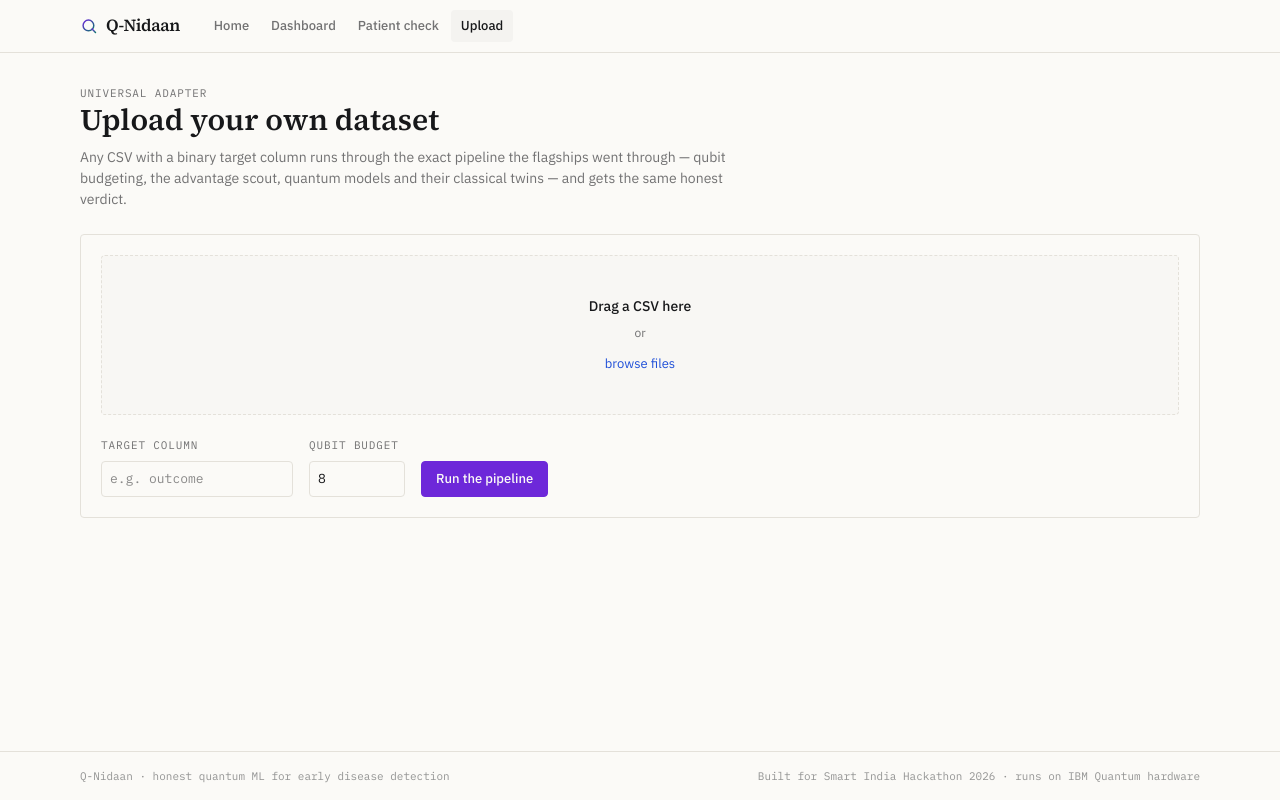
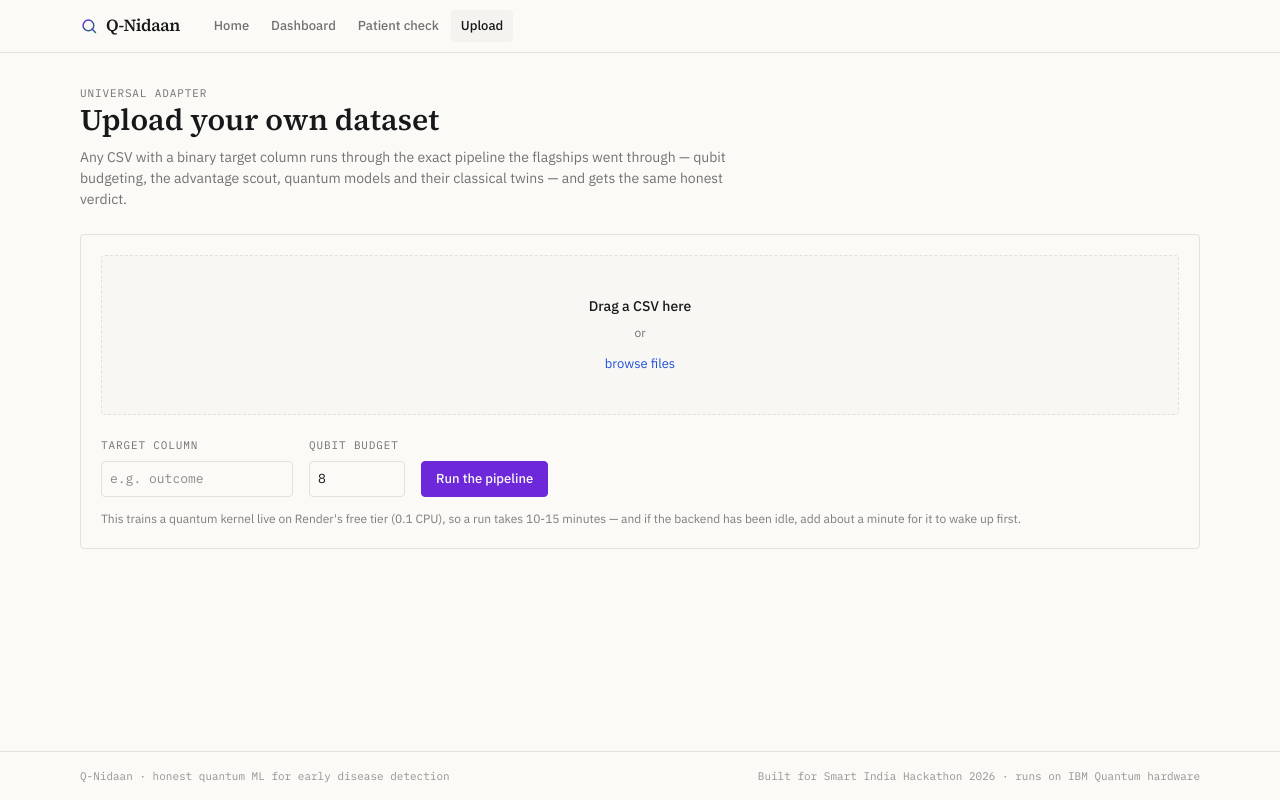
Before and after one commit to satyam-mishra-dev/quantum-machine-learning-kernel-diagnostics, a React (Vite) app in the folder web/: page /upload in a window 1280 px wide. Built offline with nearby package versions, Linux system fonts and the light colour scheme.

Commit message:
web: point the API rewrite at the live backend, warn about free-tier latency
ColdStartNote sits under every loading state that waits on the API. Upload
gets its own copy: a live quantum-kernel train measured 10-15 min on Render
free (0.1 CPU), not the 2 min DEMO.md claims.

```diff
--- a/web/src/components/ui.tsx
+++ b/web/src/components/ui.tsx
@@ -99,3 +99,19 @@ export function KV({ k, v }: { k: ReactNode; v: ReactNode }): ReactNode {
     </div>
   );
 }
+
+/** Render free tier sleeps after 15 min idle and wakes in ~50s. Say so
+ *  wherever a page waits on the API, so a cold start doesn't read as broken. */
+export function ColdStartNote({ children }: { children?: ReactNode }): ReactNode {
+  return (
+    <p className="mt-3 text-[12px] leading-relaxed text-ink/55">
+      {children ?? (
+        <>
+          The backend runs on Render's free tier — if it has been idle it needs
+          about a minute to wake up, so the first request can be slow. Later
+          ones are quick.
+        </>
+      )}
+    </p>
+  );
+}
--- a/web/src/pages/Dashboard.tsx
+++ b/web/src/pages/Dashboard.tsx
@@ -1,7 +1,7 @@
 import type { ReactNode } from 'react';
 import { Link } from 'react-router-dom';
 import { MODEL_LABELS, useApi, type DatasetCard } from '../lib/api';
-import { Badge, Card, ErrorState, Eyebrow, PageTitle, Skeleton } from '../components/ui';
+import { Badge, Card, ErrorState, Eyebrow, PageTitle, Skeleton , ColdStartNote } from '../components/ui';
 import { CountUp, Reveal } from '../components/motion';
 import { HardwareSection } from '../components/Hardware';
 
@@ -78,6 +78,7 @@ export function Dashboard(): ReactNode {
             {[0, 1, 2].map((i) => (
               <Skeleton key={i} className="h-56" />
             ))}
+            <ColdStartNote />
           </div>
         )}
         {error && (
--- a/web/src/pages/DatasetDetail.tsx
+++ b/web/src/pages/DatasetDetail.tsx
@@ -6,7 +6,7 @@ import {
 } from 'recharts';
 import { isFullFloor, isQuantum, MODEL_LABELS, useApi, type RunDetail } from '../lib/api';
 import { AXIS_TICK, CLASSICAL_BAR, QUANTUM_BAR, SERIES_COLORS, TOOLTIP_STYLE } from '../lib/chart';
-import { Badge, buttonClass, Card, ErrorState, Eyebrow, KV, PageTitle, Skeleton } from '../components/ui';
+import { Badge, buttonClass, Card, ErrorState, Eyebrow, KV, PageTitle, Skeleton , ColdStartNote } from '../components/ui';
 import { Reveal } from '../components/motion';
 
 const fmt = (v: number | null | undefined, d = 3): string => (v == null ? '—' : v.toFixed(d));
@@ -118,7 +118,13 @@ export function DatasetDetail(): ReactNode {
   const { name } = useParams();
   const { data, error, loading } = useApi<RunDetail>(name ? `/api/runs/${name}` : null);
 
-  if (loading) return <Skeleton className="h-96" />;
+  if (loading)
+    return (
+      <>
+        <Skeleton className="h-96" />
+        <ColdStartNote />
+      </>
+    );
   if (error) return <ErrorState>Could not load run for “{name}” ({error}).</ErrorState>;
   if (!data) return null;
 
--- a/web/src/pages/PatientCheck.tsx
+++ b/web/src/pages/PatientCheck.tsx
@@ -8,7 +8,7 @@ import {
 } from '../lib/api';
 import { AXIS_TICK, SHAP_DOWN, SHAP_UP, TOOLTIP_STYLE } from '../lib/chart';
 import { SAMPLE_PATIENTS } from '../lib/samples';
-import { Badge, Button, Card, ErrorState, Eyebrow, PageTitle, Skeleton } from '../components/ui';
+import { Badge, Button, Card, ErrorState, Eyebrow, PageTitle, Skeleton , ColdStartNote } from '../components/ui';
 
 const MODELS = ['qsvm', 'vqc', 'logreg', 'svm_rbf', 'random_forest'];
 
@@ -189,7 +189,12 @@ export function PatientCheck(): ReactNode {
       </p>
 
       {dsError && <ErrorState>Could not reach the API ({dsError}).</ErrorState>}
-      {dsLoading && <Skeleton className="mt-6 h-40" />}
+      {dsLoading && (
+        <>
+          <Skeleton className="mt-6 h-40" />
+          <ColdStartNote />
+        </>
+      )}
 
       {datasets && (
         <Card className="mt-6 p-5">
--- a/web/src/pages/Upload.tsx
+++ b/web/src/pages/Upload.tsx
@@ -2,7 +2,7 @@ import { useEffect, useRef, useState, type ReactNode } from 'react';
 import clsx from 'clsx';
 import gsap from 'gsap';
 import { api, MODEL_LABELS, isQuantum, type JobStatus } from '../lib/api';
-import { Badge, Button, Card, ErrorState, Eyebrow, KV, PageTitle } from '../components/ui';
+import { Badge, Button, Card, ColdStartNote, ErrorState, Eyebrow, KV, PageTitle } from '../components/ui';
 
 const STAGES = ['Ingest', 'Qubit budget', 'Advantage scout', 'Train quantum + classical twins', 'Verdict'];
 
@@ -228,6 +228,12 @@ export function Upload(): ReactNode {
           </Button>
         </div>
 
+        <ColdStartNote>
+          This trains a quantum kernel live on Render's free tier (0.1 CPU), so
+          a run takes 10-15 minutes — and if the backend has been idle, add
+          about a minute for it to wake up first.
+        </ColdStartNote>
+
         {error && (
           <div className="mt-4">
             <ErrorState>{error}</ErrorState>
```
Also changed, not shown: web/vercel.json.
